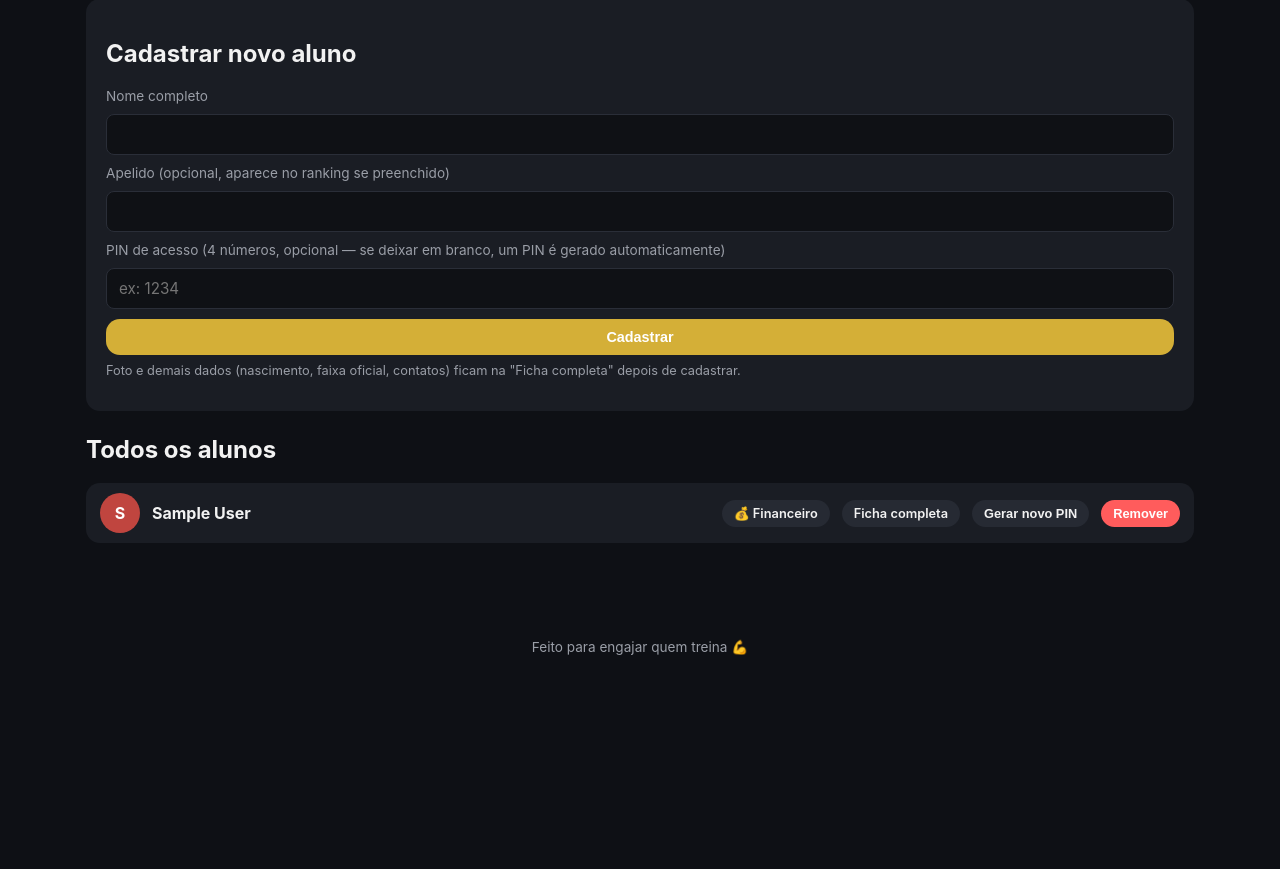
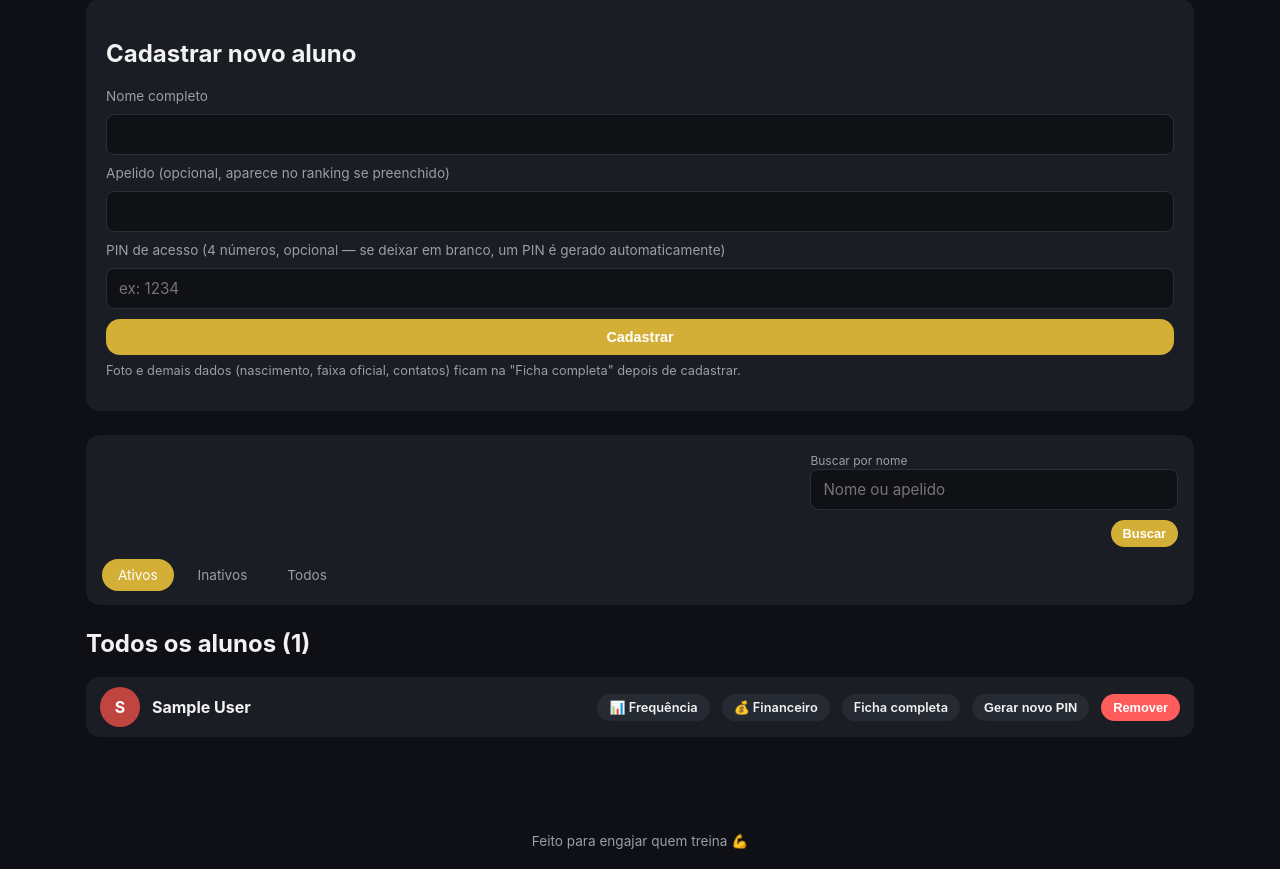
Before and after one commit to Othilbh/App-Elite, a Flask app: page /admin/alunos in a window 1280 px wide. Shown: the part 151-1020 px from the top of the page. Before the commit the page ends 806 px from the top, so only its background shows below. Run offline with Flask 3, Linux system fonts and the light colour scheme; the visitor is signed in with stand-in values (Sample User, id 1); data comes from the database, SQL or seed files in the repository; data that the repository does not hold is empty; some libraries are stand-ins or nearby versions.

Commit message:
Add files via upload

```diff
--- a/templates/admin_alunos.html
+++ b/templates/admin_alunos.html
@@ -24,8 +24,24 @@
 </section>
 </section>
 
+<section class="form-card" style="padding:14px 16px;">
+  <form method="get" style="display:flex;gap:10px;flex-wrap:wrap;align-items:flex-end;">
+    <div style="flex:1;min-width:160px;">
+      <label for="q" style="font-size:0.75rem;">Buscar por nome</label>
+      <input type="text" id="q" name="q" value="{{ q }}" placeholder="Nome ou apelido">
+    </div>
+    <input type="hidden" name="status" value="{{ status }}" id="status-hidden">
+    <button type="submit" class="btn btn-small btn-primary">Buscar</button>
+  </form>
+  <div class="tabs" style="margin:12px 0 0;justify-content:flex-start;">
+    <a href="{{ url_for('admin_alunos', q=q, status='ativos') }}" class="{{ 'active' if status == 'ativos' }}">Ativos</a>
+    <a href="{{ url_for('admin_alunos', q=q, status='inativos') }}" class="{{ 'active' if status == 'inativos' }}">Inativos</a>
+    <a href="{{ url_for('admin_alunos', q=q, status='todos') }}" class="{{ 'active' if status == 'todos' }}">Todos</a>
+  </div>
+</section>
+
 <section>
-  <h2>Todos os alunos</h2>
+  <h2>Todos os alunos ({{ students|length }})</h2>
   <ul class="student-list">
     {% for s in students %}
       <li class="{{ 'inactive' if not s.active }}">
@@ -51,6 +67,7 @@
           {% endif %}
           {% if not s.active %}<span class="badge badge-rejected">Inativo</span>{% endif %}
         </div>
+        <a href="{{ url_for('admin_aluno_frequencia', student_id=s.id) }}" class="btn btn-small" style="background:#262a33;color:var(--text);text-decoration:none;">📊 Frequência</a>
         <a href="{{ url_for('admin_perfil_financeiro', student_id=s.id) }}" class="btn btn-small" style="background:#262a33;color:var(--text);text-decoration:none;">💰 Financeiro</a>
         <a href="{{ url_for('admin_editar_aluno', student_id=s.id) }}" class="btn btn-small" style="background:#262a33;color:var(--text);text-decoration:none;">Ficha completa</a>
         <form method="post" action="{{ url_for('admin_novo_pin', student_id=s.id) }}"
```
